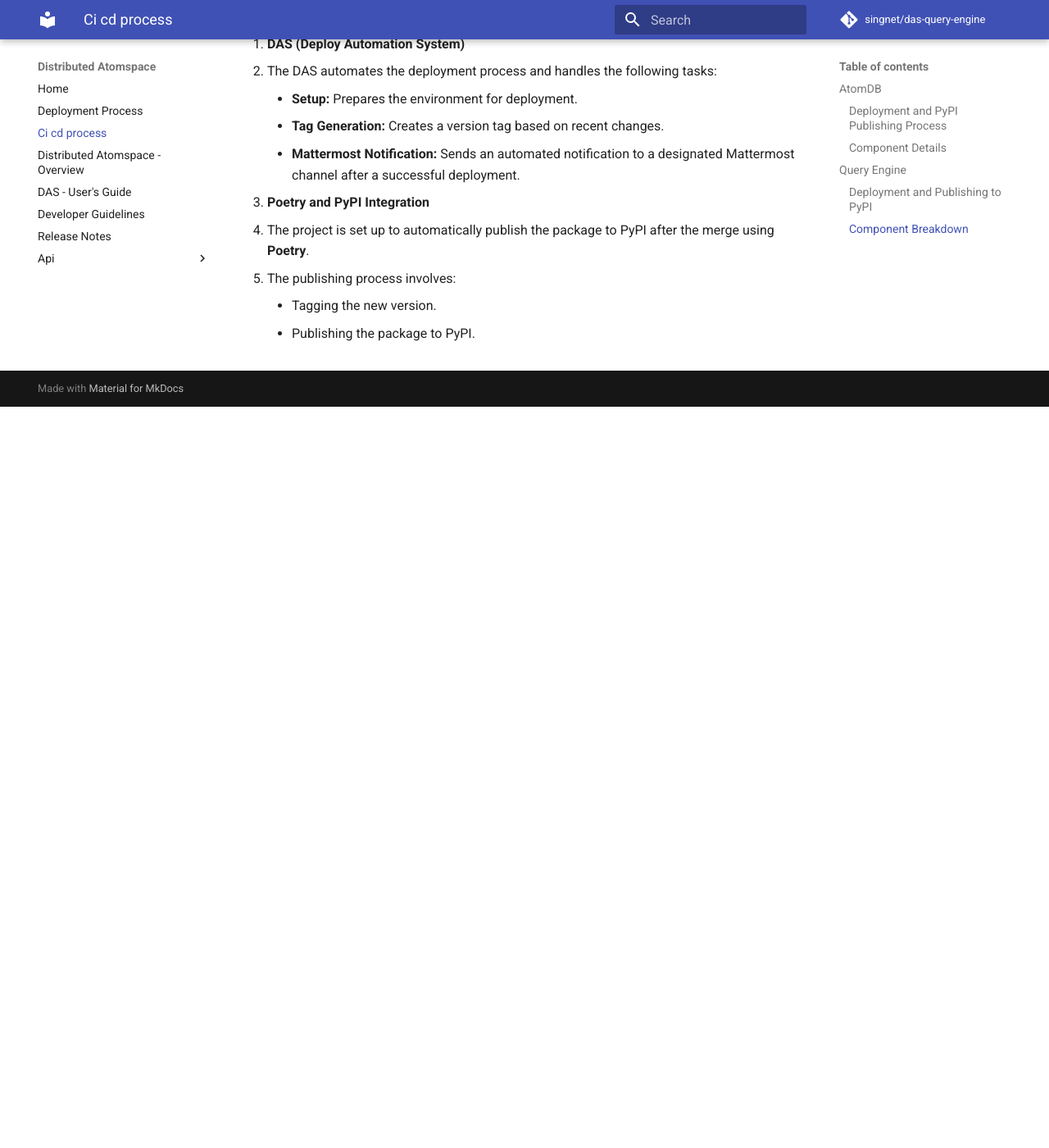
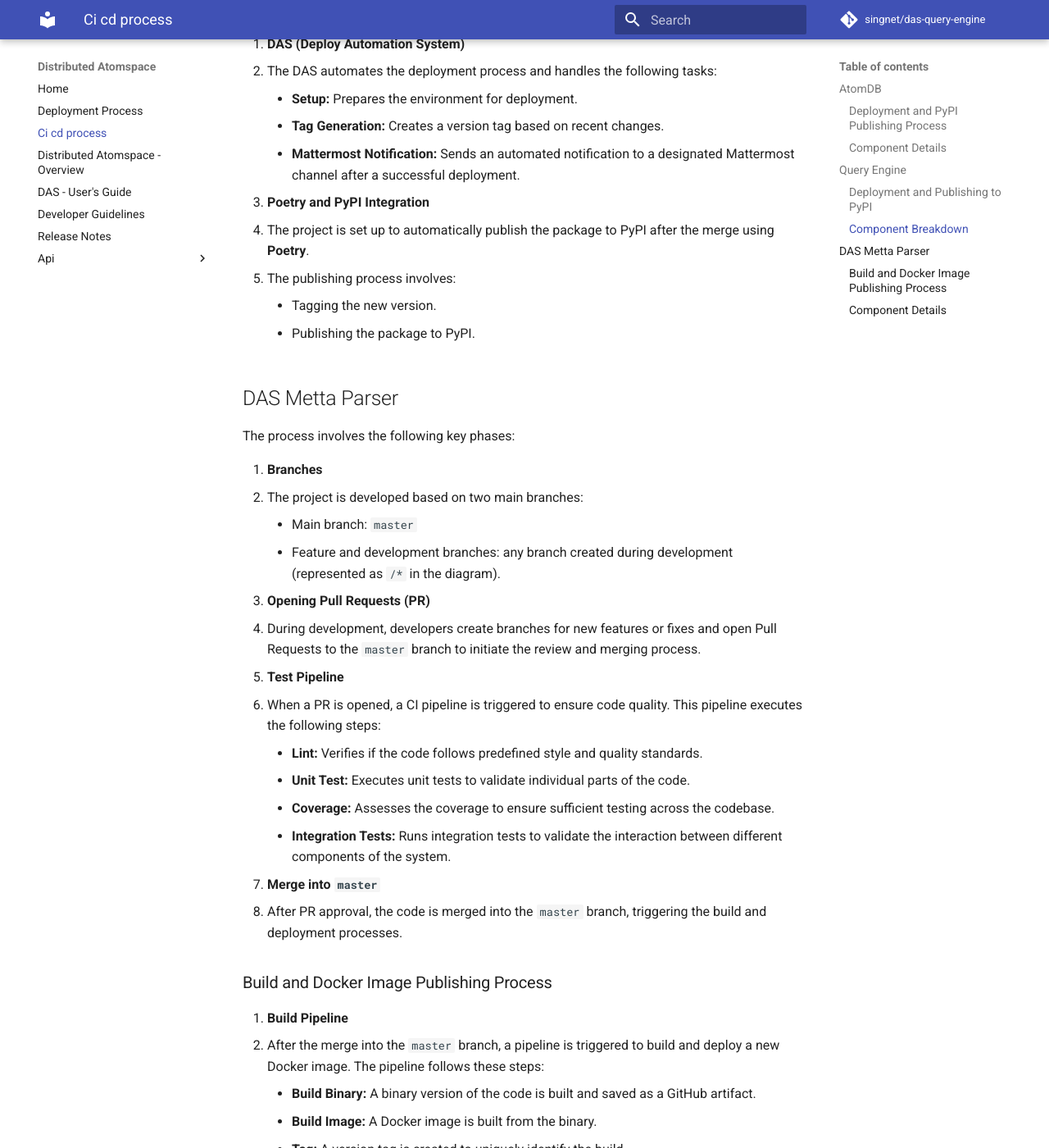
Before and after one commit to singnet/das, an MkDocs documentation site: the page built from docs/ci-cd-process.md, in a window 1280 px wide and 1400 px high, scrolled down 2951 px. Shown: the whole window at 82% size. Built offline with MkDocs 1.6.1 and Material for MkDocs 9.7.7, drawn with Linux system fonts in a browser that asks for light colours; comment, search, counter and statistics services are not loaded; before the commit the page ends 3447 px from its top, so only the background shows below that; some of the changed text lies outside the part shown.

Commit message:
das-55: Add das metta parser

```diff
--- a/docs/ci-cd-process.md
+++ b/docs/ci-cd-process.md
@@ -103,3 +103,54 @@ The process includes the following phases:
    - The publishing process involves:
      - Tagging the new version.
      - Publishing the package to PyPI.
+
+## DAS Metta Parser
+
+The process involves the following key phases:
+
+1. **Branches**
+   - The project is developed based on two main branches:
+     - Main branch: `master`
+     - Feature and development branches: any branch created during development (represented as `/*` in the diagram).
+
+2. **Opening Pull Requests (PR)**
+   - During development, developers create branches for new features or fixes and open Pull Requests to the `master` branch to initiate the review and merging process.
+
+3. **Test Pipeline**
+   - When a PR is opened, a CI pipeline is triggered to ensure code quality. This pipeline executes the following steps:
+     - **Lint:** Verifies if the code follows predefined style and quality standards.
+     - **Unit Test:** Executes unit tests to validate individual parts of the code.
+     - **Coverage:** Assesses the coverage to ensure sufficient testing across the codebase.
+     - **Integration Tests:** Runs integration tests to validate the interaction between different components of the system.
+
+4. **Merge into `master`**
+   - After PR approval, the code is merged into the `master` branch, triggering the build and deployment processes.
+
+### Build and Docker Image Publishing Process
+
+1. **Build Pipeline**
+   - After the merge into the `master` branch, a pipeline is triggered to build and deploy a new Docker image. The pipeline follows these steps:
+     - **Build Binary:** A binary version of the code is built and saved as a GitHub artifact.
+     - **Build Image:** A Docker image is built from the binary.
+     - **Tag:** A version tag is created to uniquely identify the build.
+     - **Push Docker Image:** The built Docker image is automatically pushed to Docker Hub under the `trueagi/das` repository.
+
+2. **Mattermost Notification**
+   - After the Docker image is pushed to Docker Hub, a notification is sent to the Mattermost channel to inform the team about the new deployment and version update.
+
+3. **Docker Hub Availability**
+   - The `trueagi/das` Docker image is now available on Docker Hub for use in deployment and further development.
+
+### Component Details
+
+1. **DAS (Deploy Automation System)**
+   - DAS orchestrates the entire deployment process and performs the following tasks:
+     - **Setup:** Prepares the environment and prerequisites for building and deployment.
+     - **Tag:** Generates a version tag based on the current build.
+     - **Notify Mattermost:** Sends a notification to the appropriate Mattermost channel about the successful build and deployment.
+
+2. **Integration with Docker Hub**
+   - The project is configured to automatically push the Docker image to Docker Hub after a successful build. The process includes:
+     - Building the Docker image from the binary.
+     - Pushing the image to Docker Hub under the `trueagi/das` repository.
+     - Tagging the new version to keep track of updates and changes.
```
